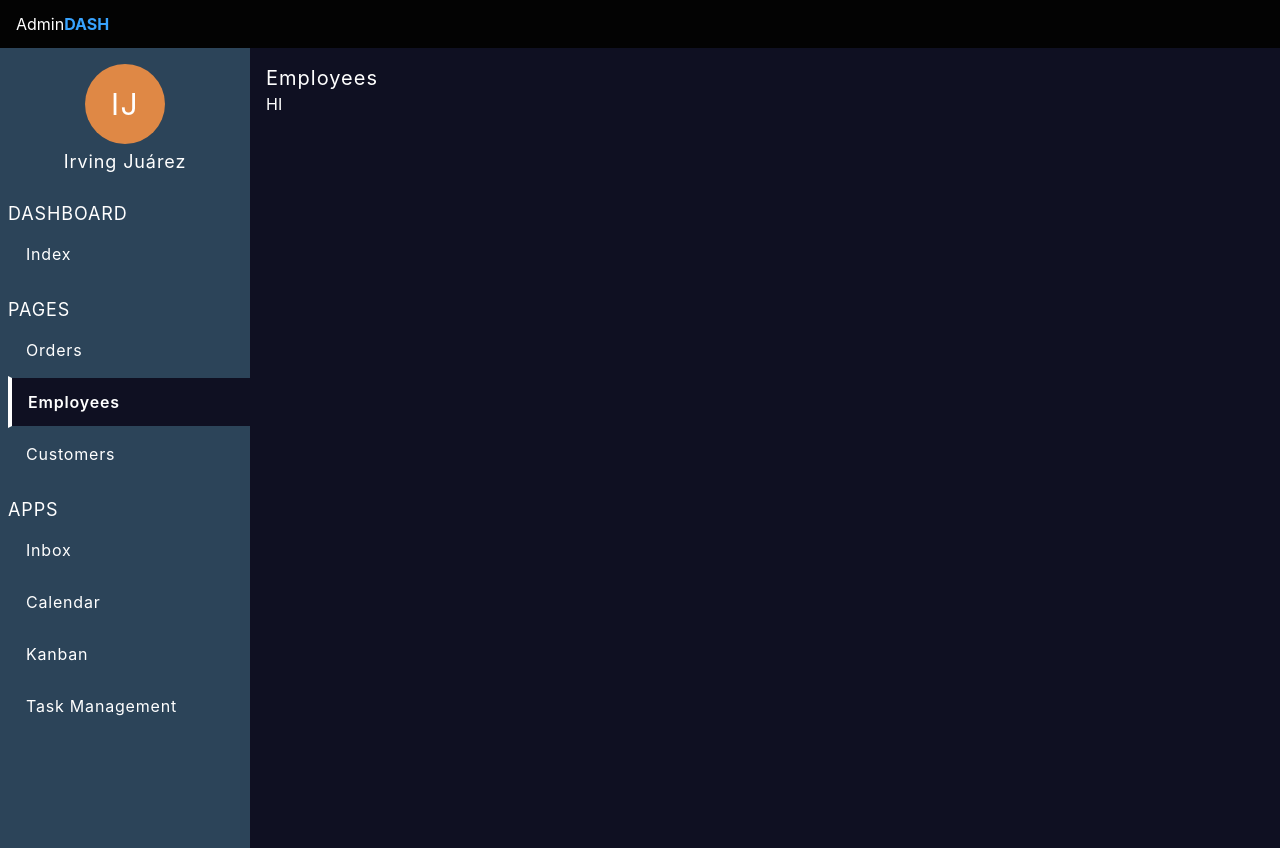
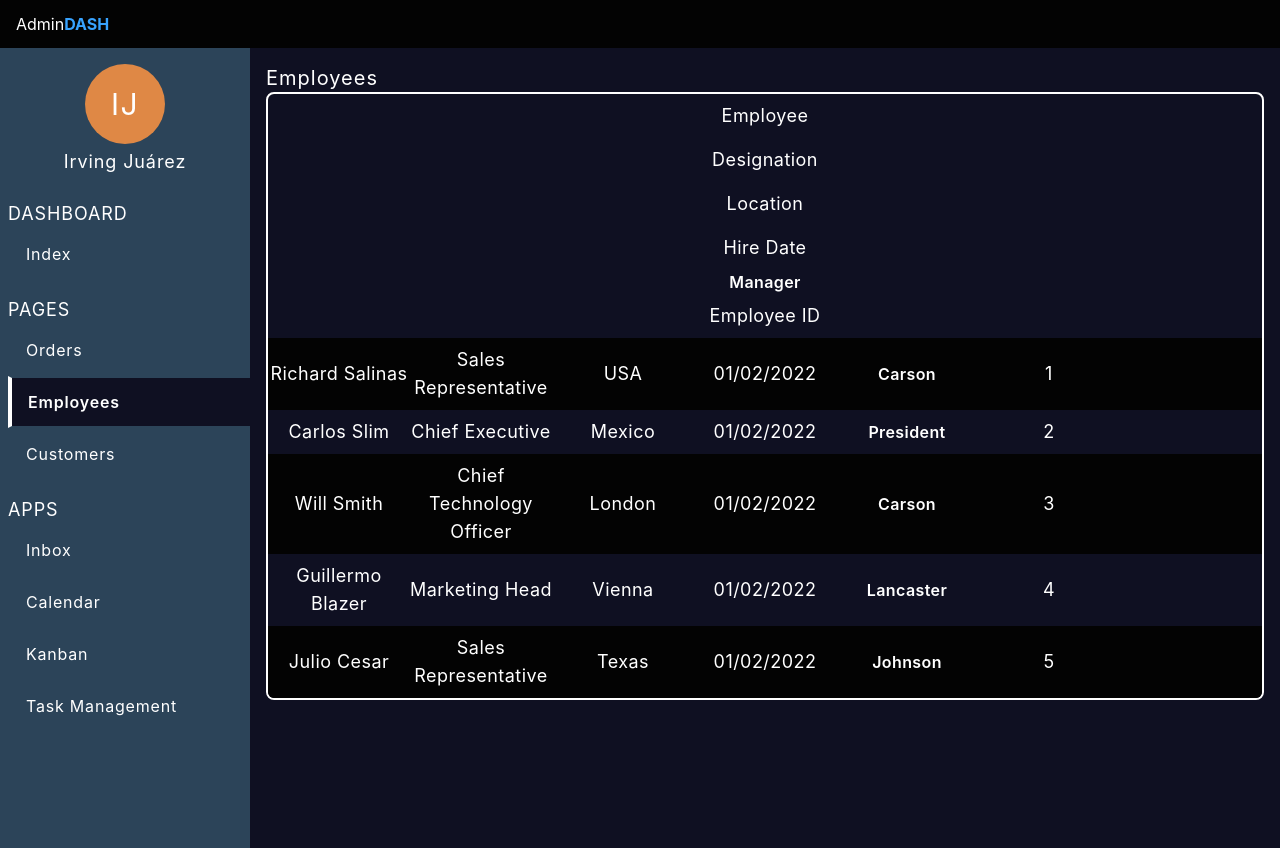
Before and after one commit to irvingvjuarez/admin-dash, a React (Vite) app: page /employees in a window 1280 px wide. Built offline with nearby package versions, Linux system fonts and the light colour scheme.

Commit message:
The TableContainer components has been improved

```diff
--- a/src/components/OrderRow/index.tsx
+++ b/src/components/OrderRow/index.tsx
@@ -1,7 +1,8 @@
-import { getContainerClassName, getCellClassName, getStatusClassName } from "./utils"
+import { getContainerClassName, getCellClassName, getStatusClassName, isImageUrl } from "./utils"
 import { MdLocationOn } from "react-icons/md"
 
 interface OrderRowProps {
+  type?: "orders" | "employees" | "customers"
   id?: number
   item?: string
   customer?: string
@@ -12,10 +13,15 @@ interface OrderRowProps {
   location?: string
   productID?: number
   headers?: string[]
+  name?: string
+  designation?: string
+  entryDate?: string
+  manager?: string
+  employeeID?: number
 }
 
 const OrderRow: React.FC<OrderRowProps> = ({
-  id,
+  type,
   item,
   customer,
   price,
@@ -23,14 +29,36 @@ const OrderRow: React.FC<OrderRowProps> = ({
   image,
   location,
   productID,
-  headers
+  headers,
+  name,
+  designation,
+  entryDate,
+  manager,
+  employeeID
 }): JSX.Element => {
-  const columns = headers ?? [image, item, customer, "$" + price, status, productID, location]
+  let columns: any[]
+  if(headers){
+    columns = headers
+  }else{
+    switch(type){
+      case "orders":
+        columns = [image, item, customer, "$" + price, status, productID, location]
+      break;
+      case "employees":
+        columns = [name, designation, location, entryDate, manager, employeeID]
+      break;
+      default:
+        // customers scenario
+        columns = []
+    }
+  }
+
+  console.log("columns:", columns)
 
   return(
     <div className={getContainerClassName(columns, headers?.length)}>
       {columns.map((column, index) => (
-        <div key={id}>
+        <div key={column}>
           {(index === 4 && column !== "Status") ? (
             <span className={getStatusClassName(status)} >
               {column}
@@ -41,7 +69,7 @@ const OrderRow: React.FC<OrderRowProps> = ({
                 <MdLocationOn />
               )}
 
-              {(index === 0 && column !== "Image") ? (
+              {isImageUrl(column) ? (
                 <img
                   src={image}
                   key={column}
--- a/src/components/OrderRow/utils.ts
+++ b/src/components/OrderRow/utils.ts
@@ -1,3 +1,5 @@
+import { URL_REGEXP } from "@app/constants/regexp"
+
 export const getContainerClassName = (columns: any[], size: number | undefined) => {
   let cols = size ? "grid-cols-" + size : "grid-cols-7"
   let classname = `w-full grid ${cols} place-items-center min-w-[900px] even:bg-primary-strong `
@@ -6,7 +8,7 @@ export const getContainerClassName = (columns: any[], size: number | undefined)
 }
 
 export const getCellClassName = () => {
-  let classname = "tracking-wide py-2 md:text-lg flex justify-center items-center"
+  let classname = "tracking-wide py-2 md:text-lg flex justify-center items-center text-center"
   return classname
 }
 
@@ -19,3 +21,7 @@ export const getStatusClassName = (status: "Pending" | "Active" | "Rejected" | "
   if(status === "Canceled") classname += " bg-contrast-strong"
   return classname
 }
+
+export const isImageUrl = (url: string) => {
+  return URL_REGEXP.test(url)
+}
--- /dev/null
+++ b/src/constants/regexp.ts
@@ -0,0 +1 @@
+export const URL_REGEXP = new RegExp("^https.+", "ig")
--- a/src/containers/OrdersView/index.tsx
+++ b/src/containers/OrdersView/index.tsx
@@ -1,12 +1,14 @@
 import { TableContainer } from "@app/containers/TableContainer"
-import { OrderRow } from "@app/components/OrderRow"
 import orders from "@app/data/orders.json"
 
 const OrdersView: React.FC = (): JSX.Element => {
   const headers = ["Image", "Item", "Customer", "Total Amount", "Status", "Order ID", "Location"]
 
   return(
-    <TableContainer headers={headers} rows={orders} />
+    <TableContainer
+      headers={headers}
+      rows={orders}
+      type="orders" />
   )
 }
 
--- a/src/containers/TableContainer/index.tsx
+++ b/src/containers/TableContainer/index.tsx
@@ -3,18 +3,23 @@ import { OrderRow } from "@app/components/OrderRow"
 interface TableContainerProps {
   headers: string[]
   rows: any[]
+  type: "orders" | "employees" | "customers"
 }
 
 const TableContainer: React.FC<TableContainerProps> = ({
   headers,
-  rows
+  rows,
+  type
 }): JSX.Element => {
   return(
     <section className="w-full overflow-x-auto border-2 rounded-lg">
       <OrderRow headers={headers} />
 
       {rows.map(row => (
-        <OrderRow {...row} key={row.id} />
+        <OrderRow
+          key={row.id}
+          type={type}
+          {...row} />
       ))}
     </section>
   )
--- a/src/pages/Employees/index.tsx
+++ b/src/pages/Employees/index.tsx
@@ -1,11 +1,18 @@
+import { TableContainer } from "@app/containers/TableContainer"
 import { SectionContainer } from "@app/containers/SectionContainer"
+import employees from "@app/data/employees.json"
 
 const Employees = () => {
+  const headers = ["Employee", "Designation", "Location", "Hire Date", "Manager", "Employee ID"]
+
   return(
     <SectionContainer
       title="Employees"
       titleStrong={true} >
-      <h2>HI</h2>
+      <TableContainer
+        headers={headers}
+        rows={employees}
+        type="employees" />
     </SectionContainer>
   )
 }
```
